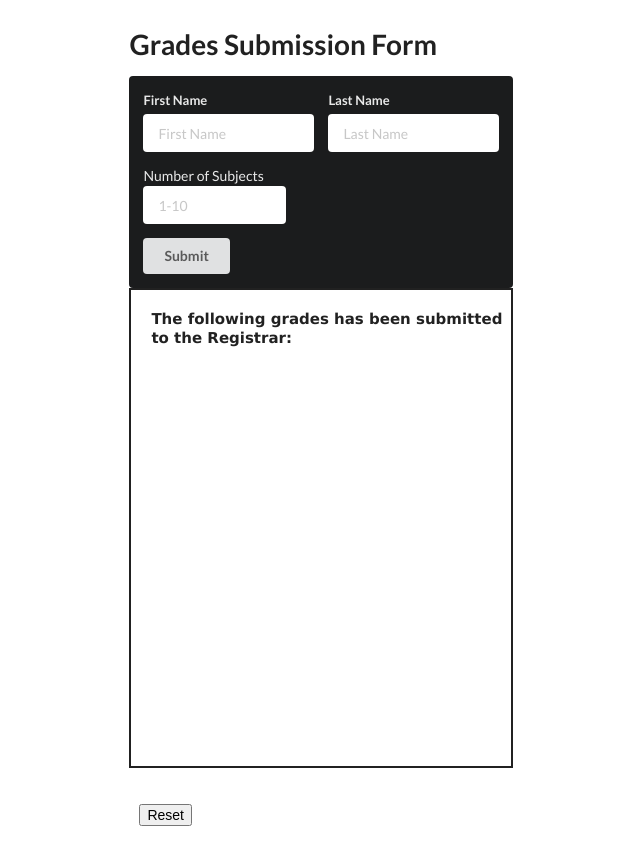
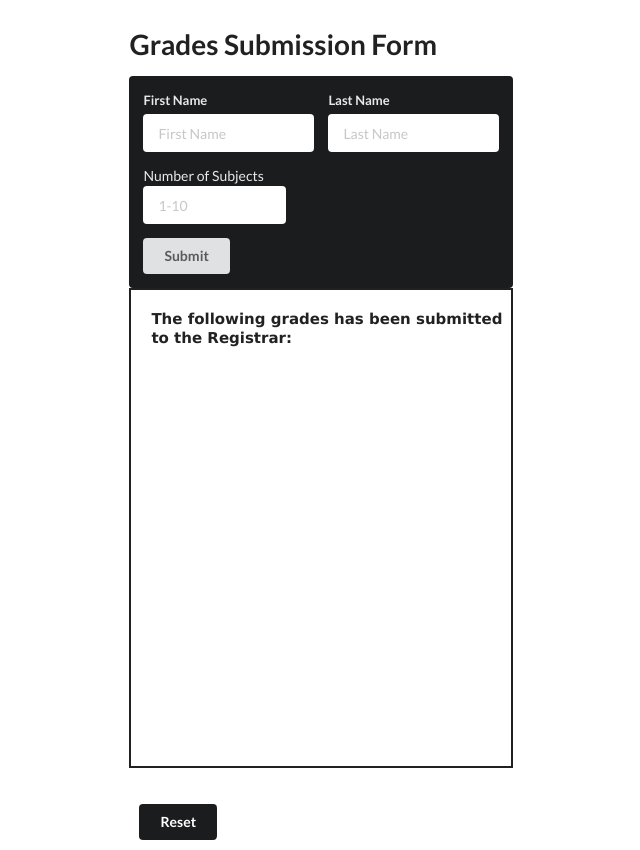
Before and after one commit to KatCahill/Student-Grades-Form, a plain HTML site: page index.html in a window 1280 px wide. Shown: the part 228-1078 px from the top of the page, without its empty margins (293-933 px from the left). Drawn offline with nearby package versions, Linux system fonts and the light colour scheme.

Commit message:
Update index.html

```diff
--- a/index.html
+++ b/index.html
@@ -62,7 +62,7 @@
       <h4>The following grades has been submitted to the Registrar:</h4>
     </div>
     <div class="reset">
-      <form><button type="submit" id="reset-button">Reset</button></form>
+      <form><button type="submit" class="ui button black" id="reset-button">Reset</button></form>
     </div>
 
   </body>
```
